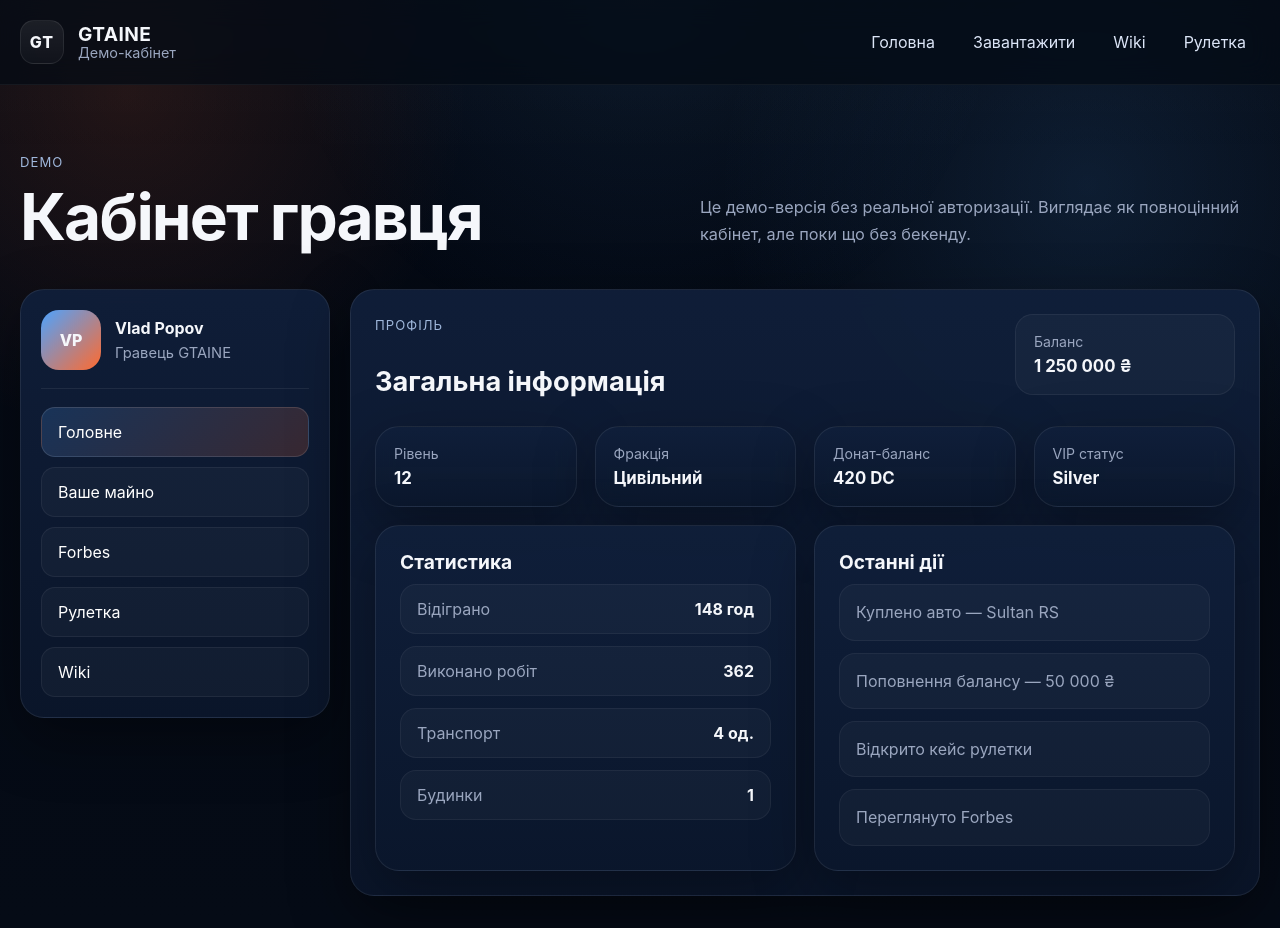
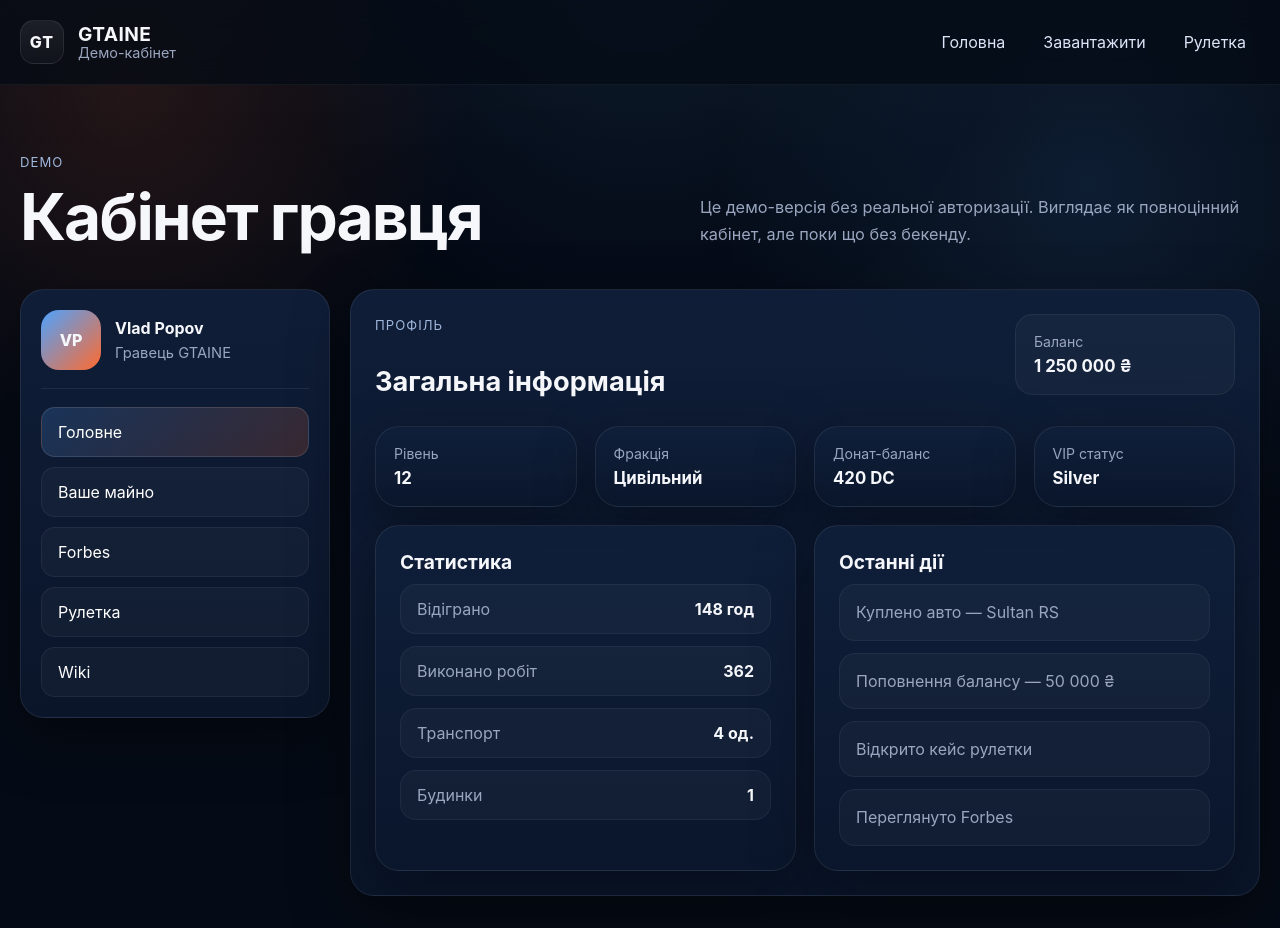
Before and after one commit to GTAINE-COM/gta-in-site, a plain HTML site: page cabinet.html in a window 1280 px wide. Drawn offline with Linux system fonts and the light colour scheme.

Commit message:
Update cabinet.html

```diff
--- a/cabinet.html
+++ b/cabinet.html
@@ -26,7 +26,6 @@
       <nav class="nav" id="mainNav">
         <a href="index.html">Головна</a>
         <a href="download.html">Завантажити</a>
-        <a href="wiki/index.html">Wiki</a>
         <a href="roulette.html">Рулетка</a>
       </nav>
     </div>
```
